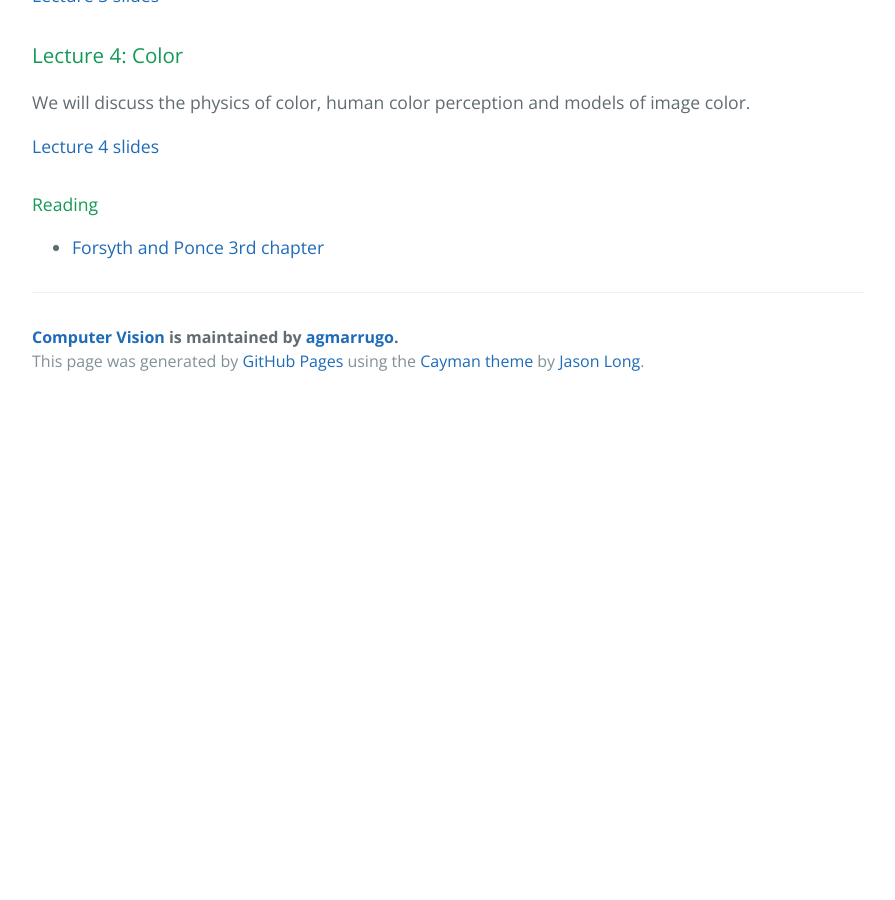
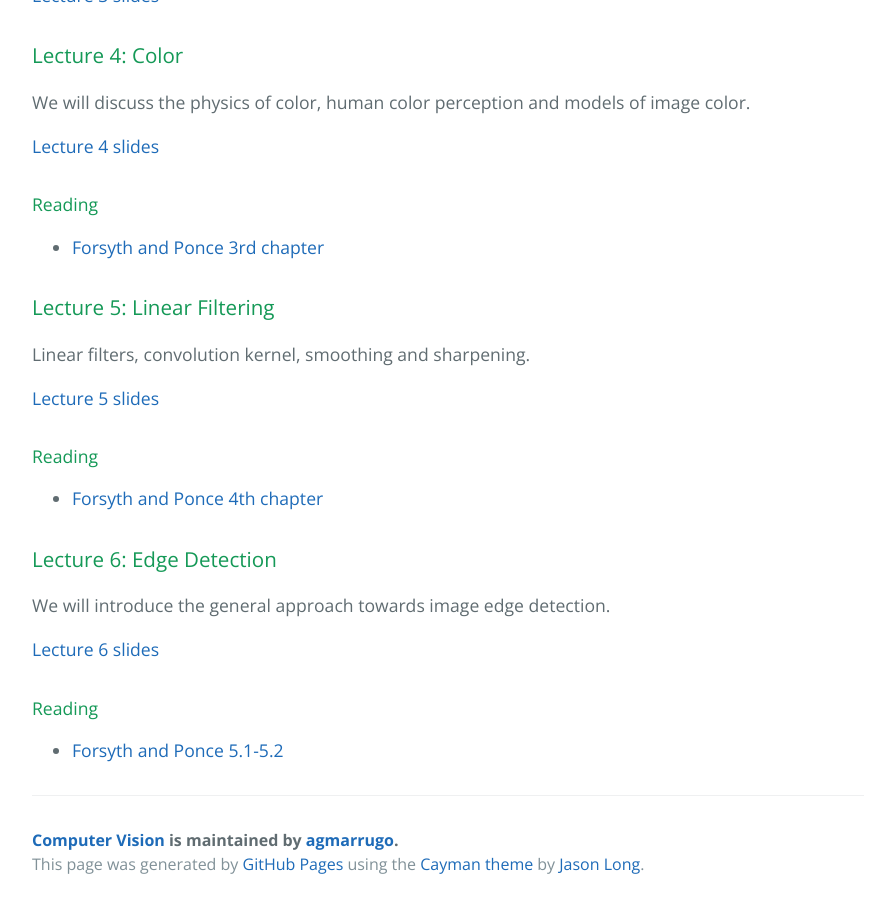
Before and after one commit to opi-lab/optical-metrology-2021, a Jekyll site: the page built from index.md, in a window 1280 px wide and 900 px high, scrolled down 2368 px. Shown: the whole window, without its empty margins (192-1087 px from the left). Built offline with Jekyll 4.4.1, drawn with Linux system fonts in a browser that asks for light colours; before the commit the page ends 2773 px from its top, so only the background shows below that.

Commit message:
Update index.md

```diff
--- a/index.md
+++ b/index.md
@@ -93,3 +93,23 @@ We will discuss the physics of color, human color perception and models of image
 #### Reading
 
 - [Forsyth and Ponce 3rd chapter](https://www.dropbox.com/s/ggba6dvj9u1bcw8/Forsyth-Ponce-chapter-03.pdf?dl=0)
+
+### Lecture 5: Linear Filtering
+
+Linear filters, convolution kernel, smoothing and sharpening.
+
+[Lecture 5 slides](https://www.dropbox.com/s/bii2lkpdl3y24rv/lec05_filter.pdf?dl=0)
+
+#### Reading
+
+- [Forsyth and Ponce 4th chapter](https://www.dropbox.com/s/oojl3uuwlj8mohk/Forsyth-Ponce-chapter-04.pdf?dl=0)
+
+### Lecture 6: Edge Detection
+
+We will introduce the general approach towards image edge detection.
+
+[Lecture 6 slides](https://www.dropbox.com/s/jzgv403hpwe8uo1/lec06_edge.pdf?dl=0)
+
+#### Reading
+
+- [Forsyth and Ponce 5.1-5.2](https://www.dropbox.com/s/vzkm4sje4uvrpy7/Forsyth-Ponce-chapter-05-1-2.pdf?dl=0)
```
